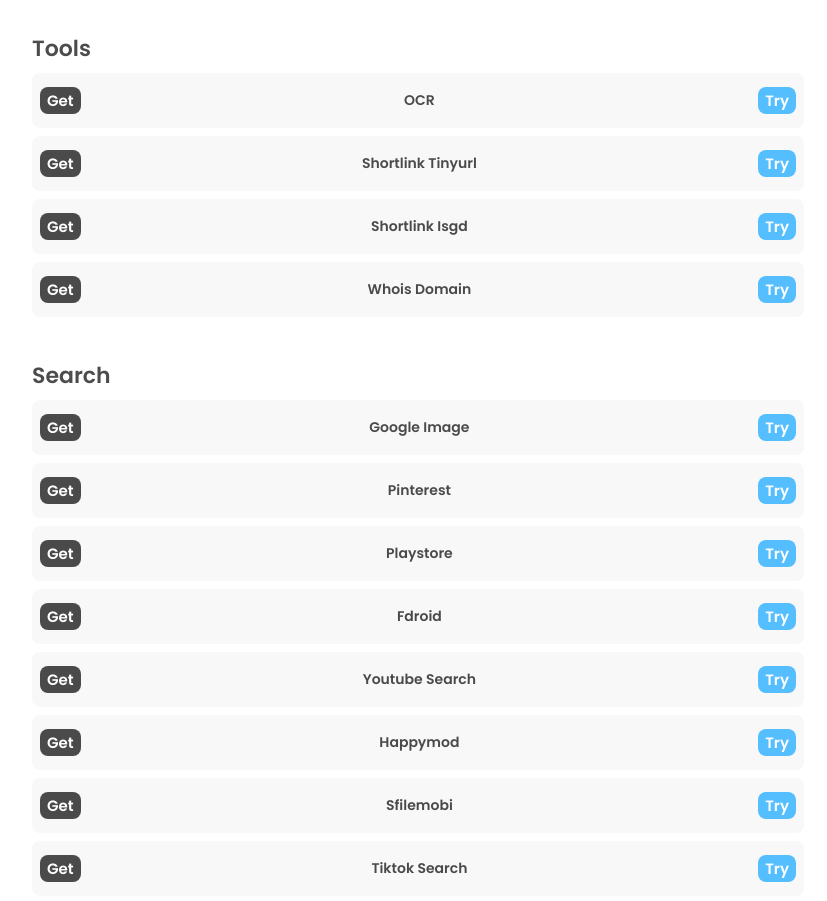
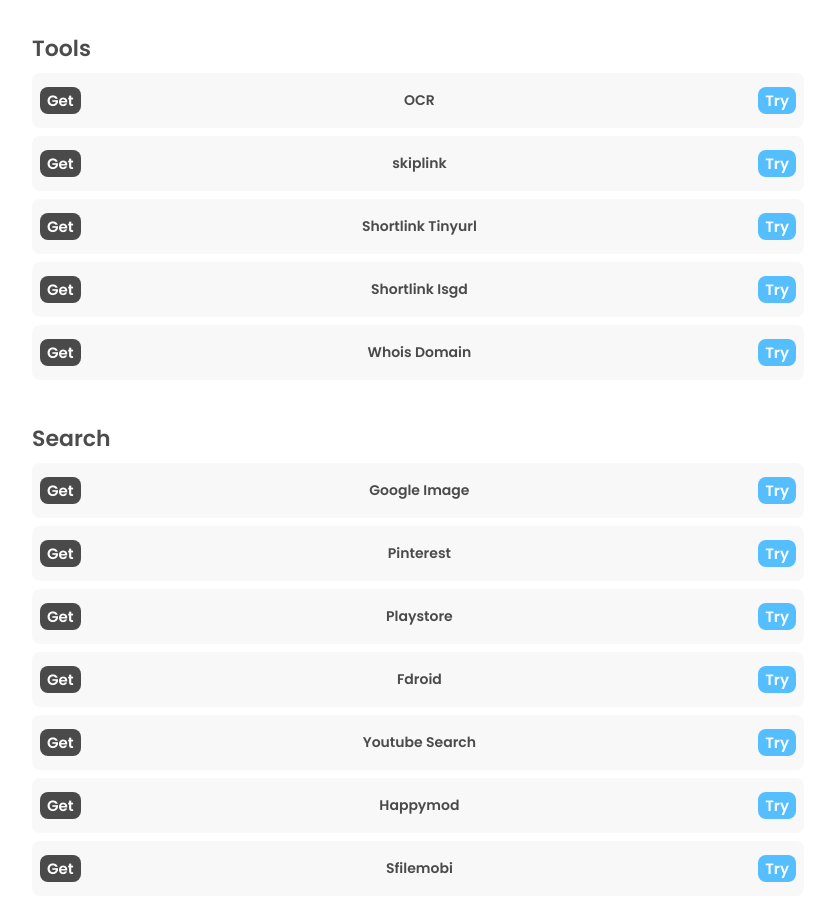
Before and after one commit to Zarukabot/zaruka-restapi, a website: page index.html in a window 1280 px wide. Shown: the part 2100-3001 px from the top of the page, without its empty margins (222-1049 px from the left). Drawn offline with Linux system fonts and the light colour scheme; a web font is replaced by a local one.

Commit message:
Update index.html

```diff
--- a/index.html
+++ b/index.html
@@ -378,6 +378,12 @@
             <a href="/api/tools/ocr?url=">Try</i></a>
           </div>
 
+             <div class="endpoints">
+            <p class="method">Get</p>
+            <p class="name">skiplink</p>
+            <a href="/api/tools/skiplink?url=">Try</i></a>
+          </div>
+
           <div class="endpoints">
             <p class="method">Get</p>
             <p class="name">Shortlink Tinyurl</p>
```
